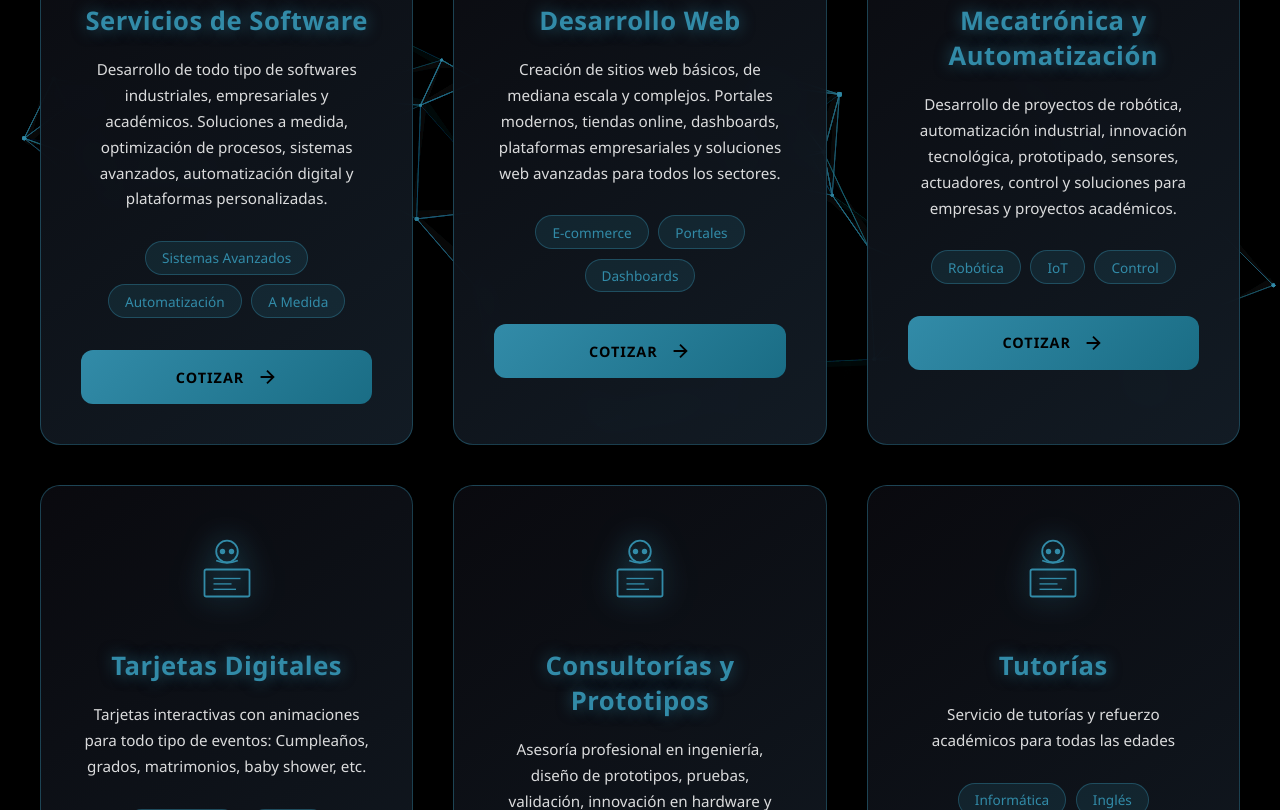
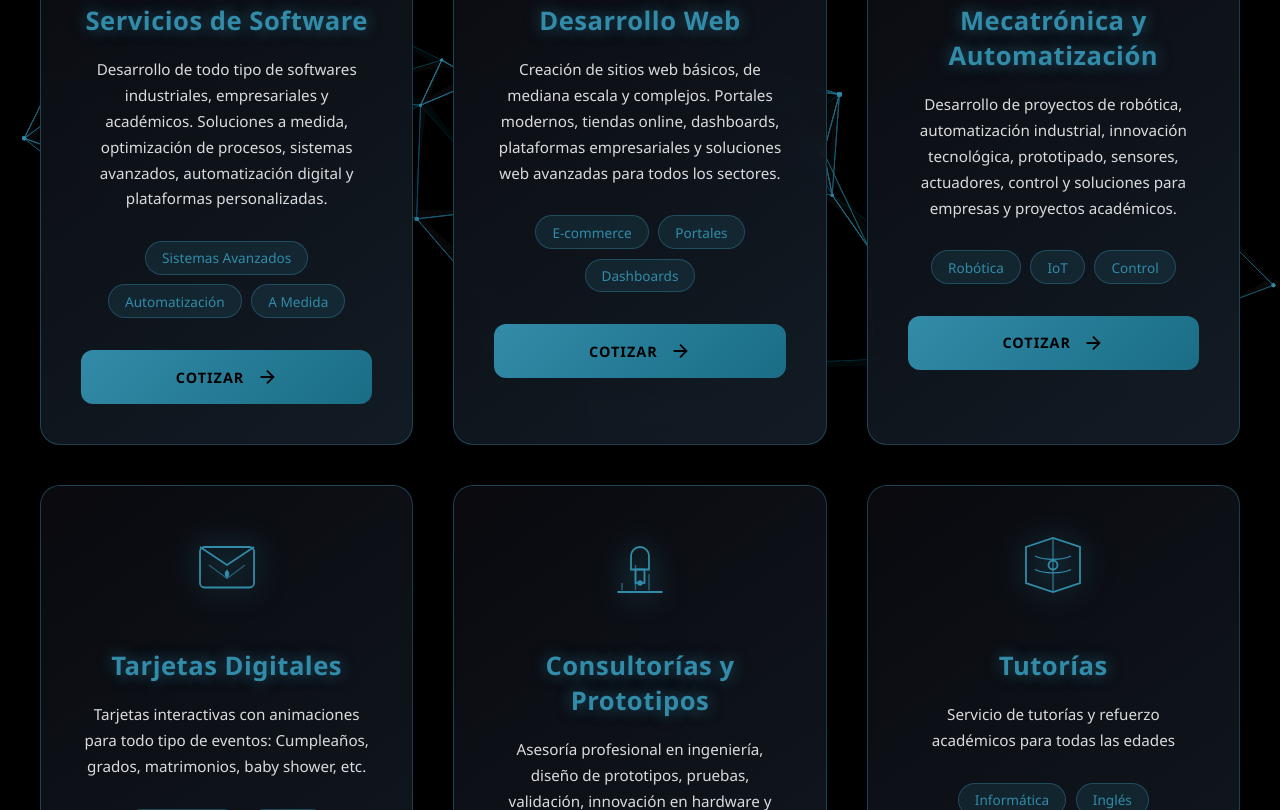
Before and after one commit to elga21/ELGANEXT, a website: page public/products.html in a window 1280 px wide. Shown: the part 371-1181 px from the top of the page. Drawn offline with Linux system fonts and the light colour scheme.

Commit message:
Update product icons and descriptions in HTML

```diff
--- a/public/products.html
+++ b/public/products.html
@@ -144,15 +144,10 @@
         <div class="product-glow"></div>
         <div class="product-icon">
             <svg viewBox="0 0 100 100" xmlns="http://www.w3.org/2000/svg">
-                <circle cx="50" cy="35" r="12" fill="none" stroke="currentColor" stroke-width="2" />
-                <path d="M 38 45 Q 50 50 62 45" fill="none" stroke="currentColor" stroke-width="2" />
-                <rect x="25" y="55" width="50" height="30" fill="none" stroke="currentColor"
-                    stroke-width="2" rx="2" />
-                <line x1="35" y1="65" x2="65" y2="65" stroke="currentColor" stroke-width="1.5" />
-                <line x1="35" y1="71" x2="55" y2="71" stroke="currentColor" stroke-width="1.5" />
-                <line x1="35" y1="77" x2="60" y2="77" stroke="currentColor" stroke-width="1.5" />
-                <circle cx="45" cy="35" r="3" fill="currentColor" />
-                <circle cx="55" cy="35" r="3" fill="currentColor" />
+                <rect x="20" y="30" width="60" height="45" fill="none" stroke="currentColor" stroke-width="2" rx="5" />
+                <path d="M 20 30 L 50 50 L 80 30" fill="none" stroke="currentColor" stroke-width="2" />
+                <path d="M 50 55 Q 55 60 50 65 Q 45 60 50 55 Z" fill="currentColor" stroke="none" />
+                <path d="M 30 50 L 50 65 L 70 50" fill="none" stroke="currentColor" stroke-width="1.5" opacity="0.6" />
             </svg>
         </div>
         <h3>Tarjetas Digitales</h3>
@@ -175,15 +170,13 @@
         <div class="product-glow"></div>
         <div class="product-icon">
             <svg viewBox="0 0 100 100" xmlns="http://www.w3.org/2000/svg">
-                <circle cx="50" cy="35" r="12" fill="none" stroke="currentColor" stroke-width="2" />
-                <path d="M 38 45 Q 50 50 62 45" fill="none" stroke="currentColor" stroke-width="2" />
-                <rect x="25" y="55" width="50" height="30" fill="none" stroke="currentColor"
-                    stroke-width="2" rx="2" />
-                <line x1="35" y1="65" x2="65" y2="65" stroke="currentColor" stroke-width="1.5" />
-                <line x1="35" y1="71" x2="55" y2="71" stroke="currentColor" stroke-width="1.5" />
-                <line x1="35" y1="77" x2="60" y2="77" stroke="currentColor" stroke-width="1.5" />
-                <circle cx="45" cy="35" r="3" fill="currentColor" />
-                <circle cx="55" cy="35" r="3" fill="currentColor" />
+                <path d="M 40 40 A 10 10 0 1 1 60 40 L 60 55 L 40 55 Z" fill="none" stroke="currentColor" stroke-width="2" />
+                <rect x="45" y="55" width="10" height="15" fill="none" stroke="currentColor" stroke-width="2" />
+                <circle cx="50" cy="70" r="3" fill="currentColor" />
+                <line x1="25" y1="80" x2="75" y2="80" stroke="currentColor" stroke-width="2" />
+                <line x1="30" y1="70" x2="30" y2="78" stroke="currentColor" stroke-width="1.5" opacity="0.7" />
+                <line x1="45" y1="50" x2="45" y2="78" stroke="currentColor" stroke-width="1.5" opacity="0.7" />
+                <line x1="60" y1="60" x2="60" y2="78" stroke="currentColor" stroke-width="1.5" opacity="0.7" />
             </svg>
         </div>
         <h3>Consultorías y Prototipos</h3>
@@ -207,15 +200,11 @@
         <div class="product-glow"></div>
         <div class="product-icon">
             <svg viewBox="0 0 100 100" xmlns="http://www.w3.org/2000/svg">
-                <circle cx="50" cy="35" r="12" fill="none" stroke="currentColor" stroke-width="2" />
-                <path d="M 38 45 Q 50 50 62 45" fill="none" stroke="currentColor" stroke-width="2" />
-                <rect x="25" y="55" width="50" height="30" fill="none" stroke="currentColor"
-                    stroke-width="2" rx="2" />
-                <line x1="35" y1="65" x2="65" y2="65" stroke="currentColor" stroke-width="1.5" />
-                <line x1="35" y1="71" x2="55" y2="71" stroke="currentColor" stroke-width="1.5" />
-                <line x1="35" y1="77" x2="60" y2="77" stroke="currentColor" stroke-width="1.5" />
-                <circle cx="45" cy="35" r="3" fill="currentColor" />
-                <circle cx="55" cy="35" r="3" fill="currentColor" />
+                <path d="M 20 30 L 50 20 L 80 30 V 70 L 50 80 L 20 70 Z" fill="none" stroke="currentColor" stroke-width="2" />
+                <line x1="50" y1="20" x2="50" y2="80" stroke="currentColor" stroke-width="1.5" opacity="0.8" />
+                <path d="M 30 40 C 40 45 60 45 70 40" fill="none" stroke="currentColor" stroke-width="1.5" />
+                <path d="M 30 55 C 40 60 60 60 70 55" fill="none" stroke="currentColor" stroke-width="1.5" />
+                <circle cx="50" cy="50" r="5" fill="none" stroke="currentColor" stroke-width="2" />
             </svg>
         </div>
         <h3>Tutorías</h3>
```
